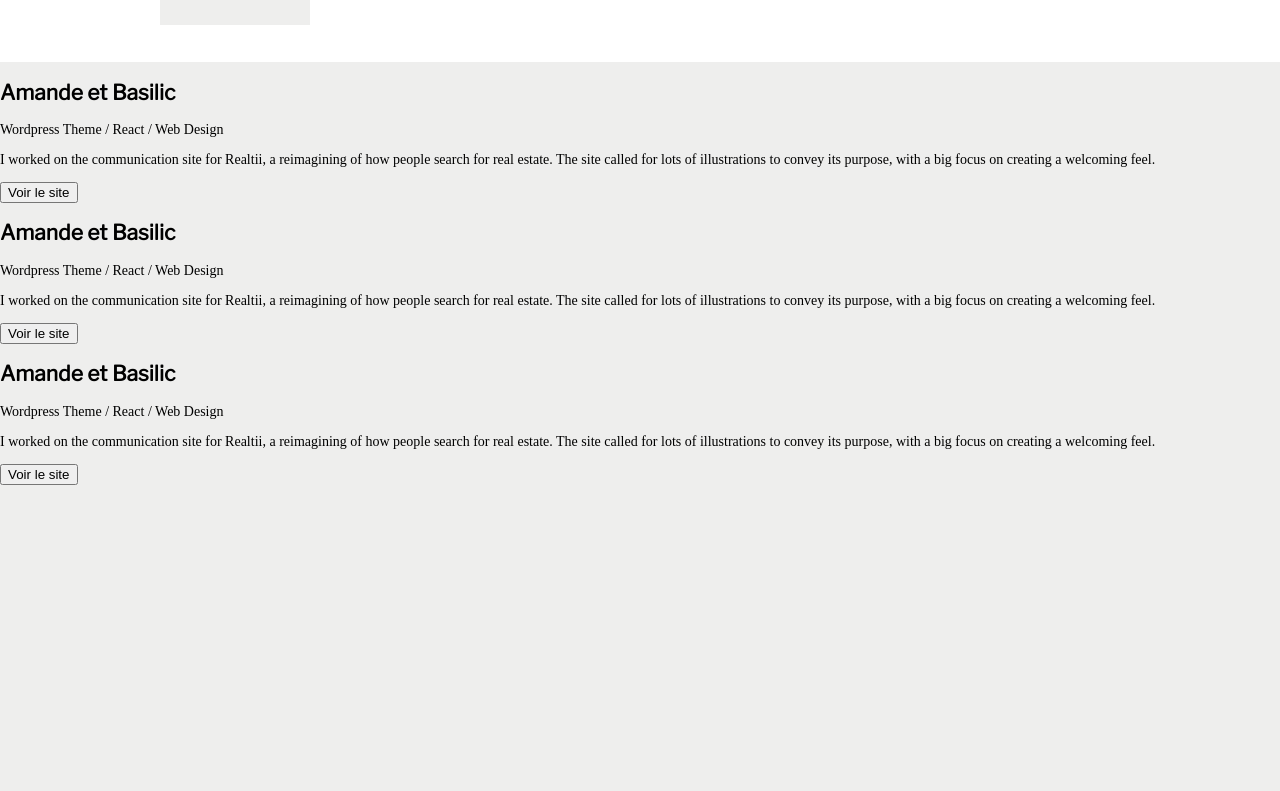
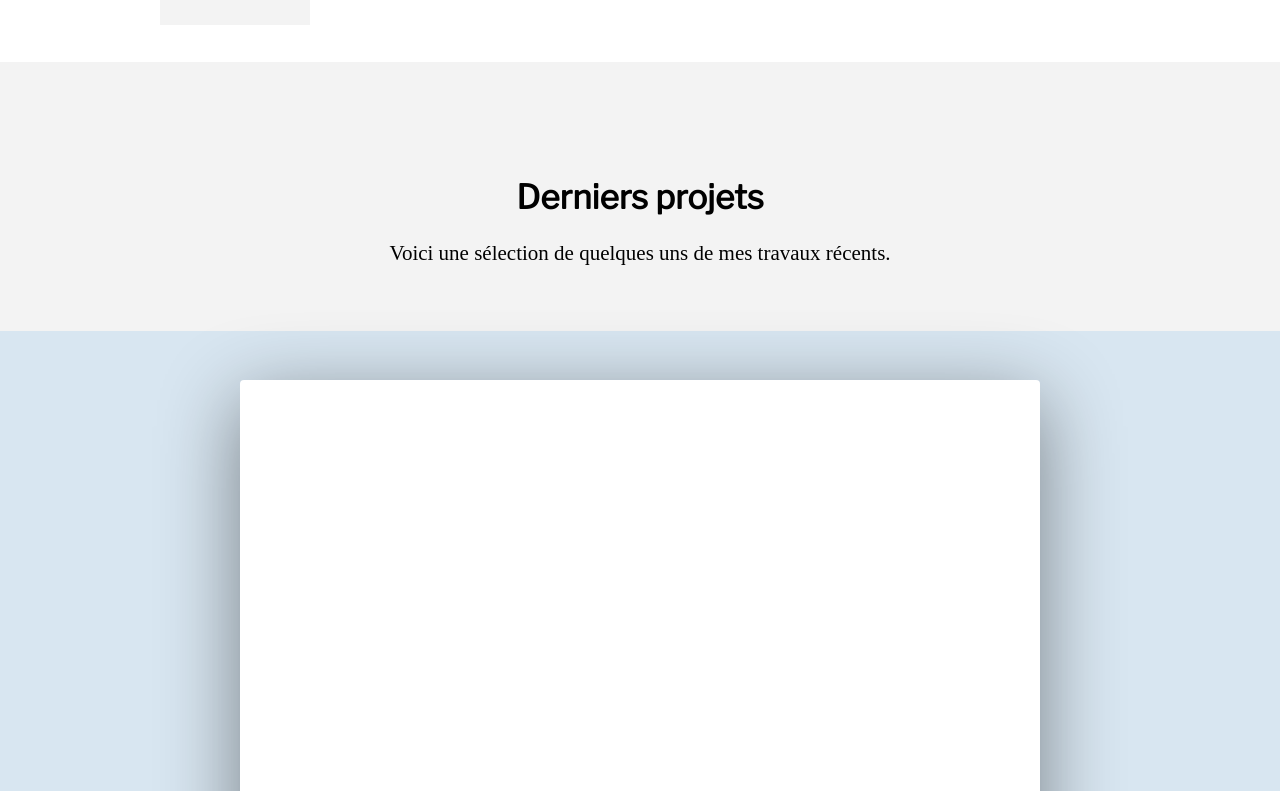
Before and after one commit to MattLdwig/my-portfolio, a React (Create React App) app: page / in a window 1280 px wide. Shown: the part 1809-2600 px from the top of the page. Built offline with nearby package versions, Linux system fonts and the light colour scheme; what react-pose would draw is missing.

Commit message:
feat(): Updated Selected section : - Add text to projects - Add styles to components - Add intro section'

```diff
--- a/src/App.css
+++ b/src/App.css
@@ -3,10 +3,12 @@
   --black: #1A191B;
   --lightPink: #F1DED4;
   --blue: #7091B1;
-  --deepBlue: #13114B;
-  --lightGray: #EEEEED;
+  --lighter: #D7D5C2;
+  --lightGray: #F3F3F3;
   --lighterGray: #aaa9a3;
   --sand: #D4D4D4;
+  --lightGreen: #D8E6F1;
+  --lightBlue: #E6F7DF;
 }
 
 @import url("https://use.typekit.net/tgj3efo.css");
@@ -17,6 +19,10 @@ body {
   font-size: 14px;
   font-style: normal;
   font-weight: 400;
+}
+
+h2 {
+  font-size: 2.369em;
 }
 
 .App-logo {
@@ -40,9 +46,12 @@ body {
   color: #61dafb;
 }
 
-.left-arrow {
+.arrow {
   width: 50px;
-  align-self: flex-end;
+}
+
+.arrow-container {
+  text-align: center;
 }
 
 @keyframes App-logo-spin {
--- a/src/Components/About.css
+++ b/src/Components/About.css
@@ -1,10 +1,10 @@
 .page {
-    background: var(--black);
-    height: 100vh;
+    background: #FFF;
     display: grid;
     grid-template-columns: 1fr 1100px 1fr;
     align-items: center;
-    color: #FFF;
+    color: var(--black);
+    padding: 3.5em 0;
 }
 
 .align-center {
--- /dev/null
+++ b/src/Components/Arrow.js
@@ -0,0 +1,12 @@
+import React from 'react';
+
+ const Arrow = () => {
+  return (
+    <svg xmlns="http://www.w3.org/2000/svg" viewBox="0 0 129 129" className="arrow">
+        <path d="m121.3,34.6c-1.6-1.6-4.2-1.6-5.8,0l-51,51.1-51.1-51.1c-1.6-1.6-4.2-1.6-5.8,0-1.6,1.6-1.6,4.2 0,5.8l53.9,53.9c0.8,0.8 1.8,1.2 2.9,1.2 1,0 2.1-0.4 2.9-1.2l53.9-53.9c1.7-1.6 1.7-4.2 0.1-5.8z"/>
+    </svg>
+
+  );
+};
+
+export default Arrow;
--- a/src/Components/Header.js
+++ b/src/Components/Header.js
@@ -7,7 +7,7 @@ import Hero from './Hero'
 
 import logo from '../img/SVG/logo.svg'
 import Logo from './Logo'
-import RightArrow from './RightArrow'
+import Arrow from './Arrow'
 import './Home.css'
 
 
--- a/src/Components/Hero.js
+++ b/src/Components/Hero.js
@@ -3,7 +3,7 @@ import { Link } from 'react-router-dom'
 import styled from "styled-components";
 import { TransitionGroup, CSSTransition } from 'react-transition-group'
 
-import RightArrow from './RightArrow'
+import Arrow from './Arrow'
 import './Home.css'
 
 
@@ -27,7 +27,7 @@ class Hero extends React.Component {
           <span className="header--pres-animate"></span>
           <p>Un projet en tête ? Une envie de discuter ? <span className="accent--color contact">Contactez moi</span></p>
         </div>
-       <div onClick={this.updateStateAbout}><RightArrow /></div>
+       <div onClick={this.updateStateAbout} className="arrow-container"><Arrow /></div>
       </section>
   )
   }
--- a/src/Components/Home.css
+++ b/src/Components/Home.css
@@ -180,6 +180,10 @@
 
 .cls-2 {
     fill: var(--lightGray);
+}
+
+.arrow {
+  fill: var(--lighterGray)
 }
 
 /*.header--pres-animate,
--- a/src/Components/RightArrow.js
+++ /dev/null
@@ -1,14 +0,0 @@
-import React from 'react';
-
- const RightArrow = () => {
-  return (
-    <svg xmlns="http://www.w3.org/2000/svg" viewBox="0 0 31.49 31.49" className="left-arrow">
-        <path d="M21.205,5.007c-0.429-0.444-1.143-0.444-1.587,0c-0.429,0.429-0.429,1.143,0,1.571l8.047,8.047H1.111
-        C0.492,14.626,0,15.118,0,15.737c0,0.619,0.492,1.127,1.111,1.127h26.554l-8.047,8.032c-0.429,0.444-0.429,1.159,0,1.587
-        c0.444,0.444,1.159,0.444,1.587,0l9.952-9.952c0.444-0.429,0.444-1.143,0-1.571L21.205,5.007z" fill="#70a4a2"/>
-    </svg>
-
-  );
-};
-
-export default RightArrow;
--- a/src/Components/Selected.css
+++ b/src/Components/Selected.css
@@ -1,3 +1,78 @@
 .selected--container {
-    height: 100vh;
+    display: grid;
+    grid-template-columns: 1fr 1fr 10px 960px 10px 1fr 1fr;
+    align-items: center;
+    justify-content: center;
 }
+
+.intro {
+    display: flex;
+    flex-direction: column;
+    align-items: center;
+    padding: 1.5em 0;
+}
+
+.selected--page {
+    grid-column: 4;
+    min-height: 100vh;
+    display: flex;
+    flex-direction: column;
+    align-items: center;
+    justify-content: center;
+    padding: 3.5em 0;
+}
+
+.selected--img {
+    width: 800px;
+    height: 500px;
+    background: #FFF;
+    border-radius: 4px;
+    box-shadow: 0 20px 80px 0 rgba(0,0,0,.45);
+}
+
+.selected--title {
+    margin-bottom: 0;
+    padding: 2em 0 0 0;
+}
+
+.selected--sub {
+    font-size: 1.5em;
+    padding: .5em 0 1.5em;
+}
+
+.selected--case {
+    font-size: 1.5em;
+    text-align: center;
+    padding-bottom: 1em;
+    line-height: 1.42857143;
+}
+
+.case-two {
+    background: var(--lightBlue);
+}
+
+.case-one {
+    background: var(--lightGreen);
+}
+
+.selected--btn {
+    padding: 0.5em 2em;
+    border: none;
+    font-size: 1.5em;
+    text-transform: uppercase;
+}
+
+.case-one .selected--btn {
+    background: #8396A4;
+    color: #FFF;
+}
+
+.case-two .selected--btn {
+    background: #93AA89;
+    color: #FFF;
+}
+
+.case-three .selected--btn {
+    background: #A69696;
+    color: #FFF;
+}
--- a/src/Components/SelectedWork.js
+++ b/src/Components/SelectedWork.js
@@ -4,36 +4,45 @@ import './Selected.css';
 
 function SelectedWork() {
   return (
-    <section className="selected--container">
+    <section className="selected--case-studies">
+    <div className="selected-container intro">
+    <h2 className="selected--title">Derniers projets</h2>
+    <p className="selected--case">Voici une sélection de quelques uns de mes travaux récents.</p>
+    </div>
+      <div className="selected--container  case-one">
           <div className="selected--page">
               <div className="selected--img"></div>
               <h2 className="selected--title">Amande et Basilic</h2>
-            <p className="selected--sub">Wordpress Theme / React / Web Design</p>
+              <p className="selected--sub">Wordpress Theme / React / Web design / SEO</p>
               <p className="selected--case">
-            I worked on the communication site for Realtii, a reimagining of how people search for real estate.
-            The site called for lots of illustrations to convey its purpose, with a big focus on creating a welcoming feel.
+                J'ai travaillé sur la conception du thème Wordpress d'amandebasilic.com. Des wireframes jusqu'à la mise en ligne,
+                j'ai pris en charge l'UI design du site, la réalisation du thème élaboré avec React et utilisant l'API Wordpress,
+                ainsi que l'optimisation de son SEO.
               </p>
               <button className="selected--btn">Voir le site</button>
           </div>
+      </div>
+      <div className="selected--container case-two">
           <div className="selected--page">
               <div className="selected--img"></div>
-            <h2 className="selected--title">Amande et Basilic</h2>
-            <p className="selected--sub">Wordpress Theme / React / Web Design</p>
+              <h2 className="selected--title">React Drum Machine</h2>
+              <p className="selected--sub">Développement Front-end / React </p>
               <p className="selected--case">
-            I worked on the communication site for Realtii, a reimagining of how people search for real estate.
-            The site called for lots of illustrations to convey its purpose, with a big focus on creating a welcoming feel.
+                Dans le cadre de ma certification Front-end, j'ai réalisé une drum machine
               </p>
               <button className="selected--btn">Voir le site</button>
           </div>
+      </div>
+      <div className="selected--container  case-three">
           <div className="selected--page">
               <div className="selected--img"></div>
-            <h2 className="selected--title">Amande et Basilic</h2>
-            <p className="selected--sub">Wordpress Theme / React / Web Design</p>
+              <h2 className="selected--title">Minimalist Pomodoro</h2>
+              <p className="selected--sub">Développement Front-end / React</p>
               <p className="selected--case">
-            I worked on the communication site for Realtii, a reimagining of how people search for real estate.
-            The site called for lots of illustrations to convey its purpose, with a big focus on creating a welcoming feel.
+                J'ai travaillé sur la réalisation de minipomo.co.
               </p>
               <button className="selected--btn">Voir le site</button>
+          </div>
       </div>
     </section>
   )
```
Lines whose indentation alone changed are shown as unchanged.
